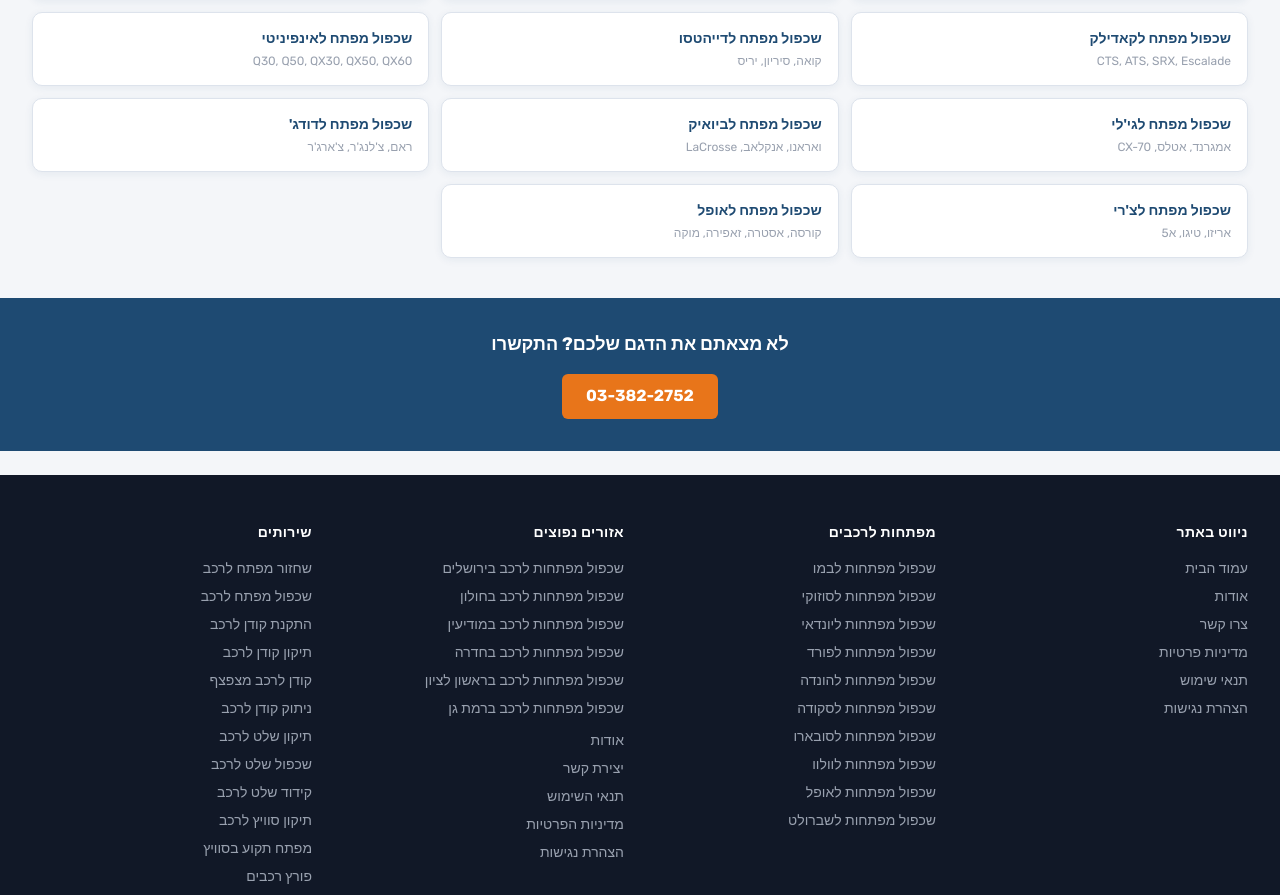
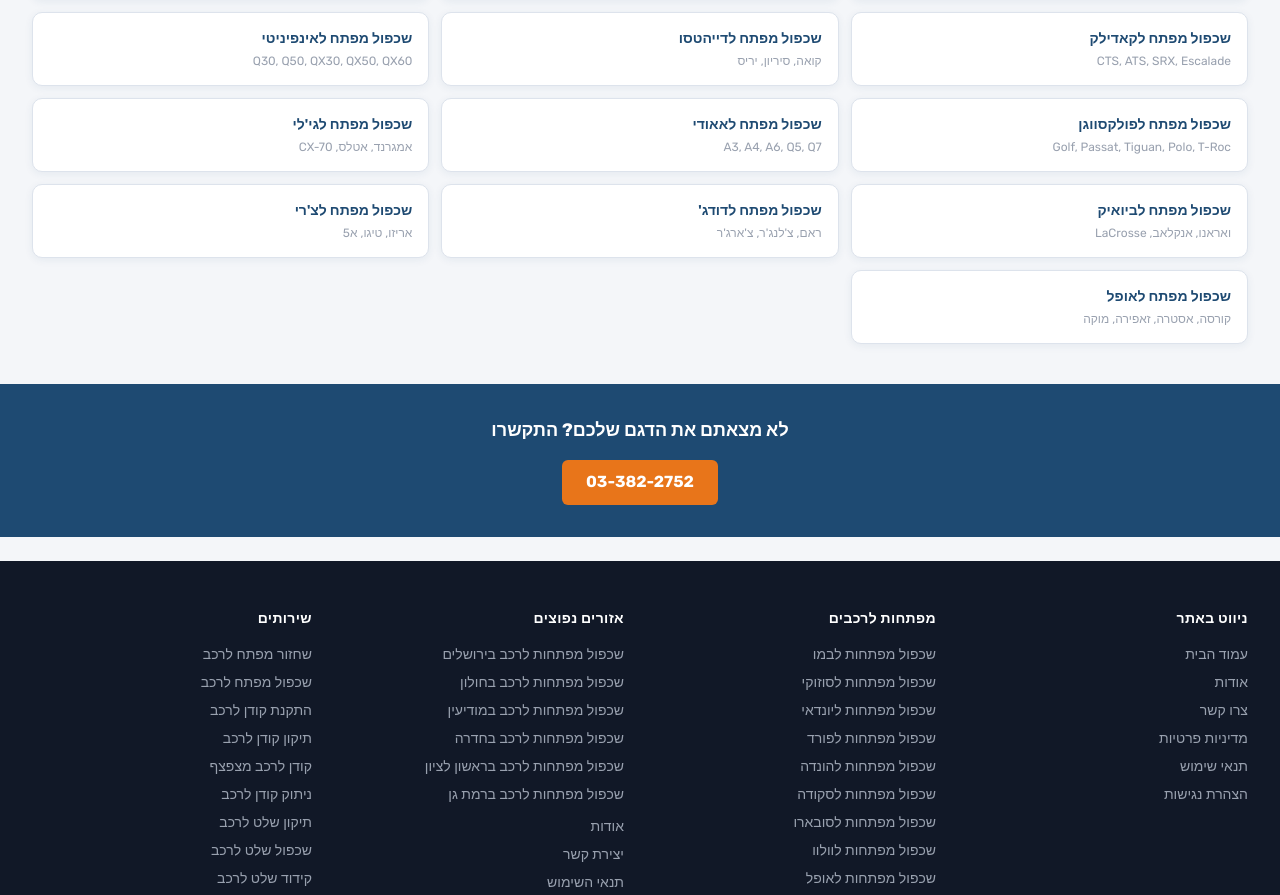
Before and after one commit to tomeruzan444-netizen/carkeynow, a Next.js app: page /key-types in a window 1280 px wide. Shown: the part 1190-2085 px from the top of the page. Built offline with nearby package versions, Linux system fonts and the light colour scheme.

Commit message:
fix: add VW and Audi to key-types page brand grid

```diff
--- a/app/key-types/page.tsx
+++ b/app/key-types/page.tsx
@@ -27,6 +27,8 @@ const BRANDS = [
   { label: 'שכפול מפתח לקאדילק',    href: '/שכפול-מפתח-לקאדילק',    models: 'CTS, ATS, SRX, Escalade' },
   { label: 'שכפול מפתח לדייהטסו',   href: '/שכפול-מפתח-לדייהטסו',   models: 'קואה, סיריון, יריס' },
   { label: 'שכפול מפתח לאינפיניטי', href: '/שכפול-מפתח-לאינפיניטי', models: 'Q30, Q50, QX30, QX50, QX60' },
+  { label: 'שכפול מפתח לפולקסווגן', href: '/שכפול-מפתח-לפולקסווגן', models: 'Golf, Passat, Tiguan, Polo, T-Roc' },
+  { label: 'שכפול מפתח לאאודי',     href: '/שכפול-מפתח-לאאודי',     models: 'A3, A4, A6, Q5, Q7' },
   { label: "שכפול מפתח לגי'לי",     href: '/שכפול-מפתח-לגילי',      models: 'אמגרנד, אטלס, CX-70' },
   { label: 'שכפול מפתח לביואיק',    href: '/שכפול-מפתח-לביואיק',    models: 'ואראנו, אנקלאב, LaCrosse' },
   { label: "שכפול מפתח לדודג'",     href: '/שכפול-מפתח-לדודג',      models: "ראם, צ'לנג'ר, צ'ארג'ר" },
```
